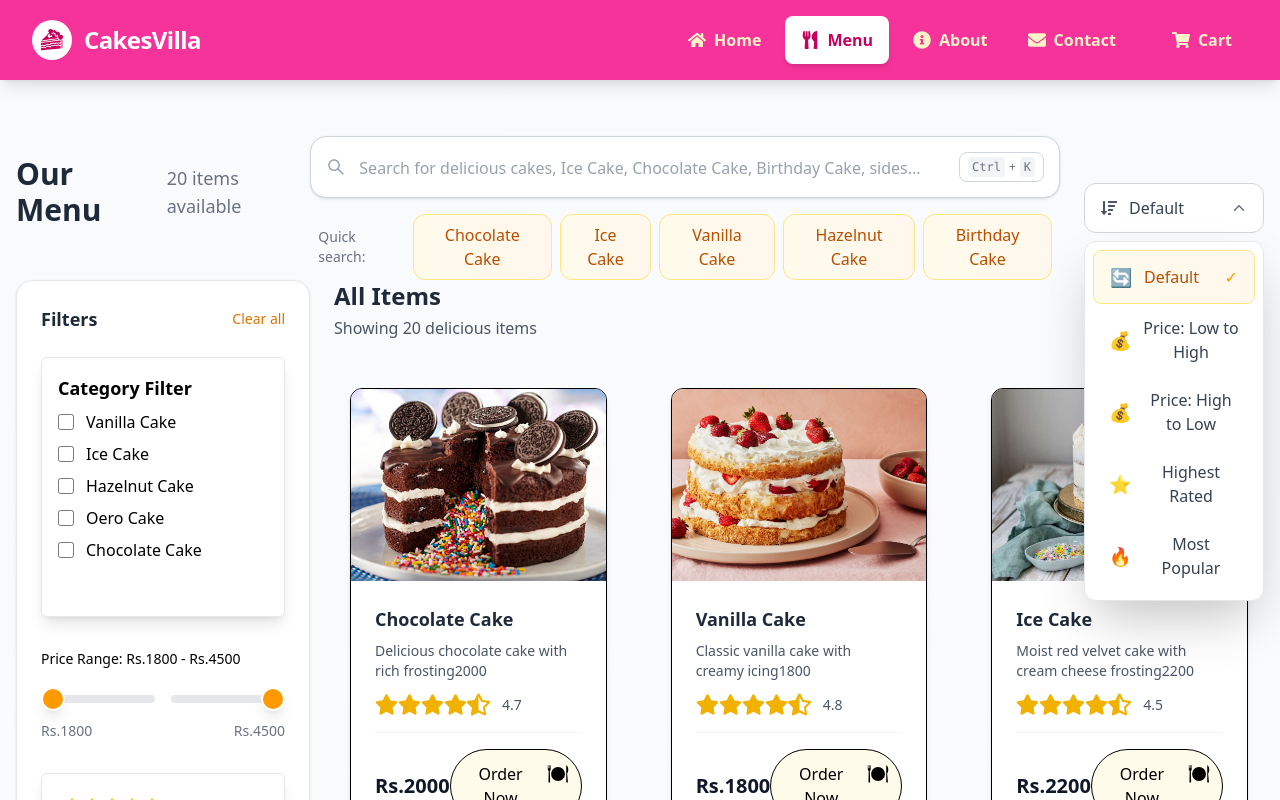
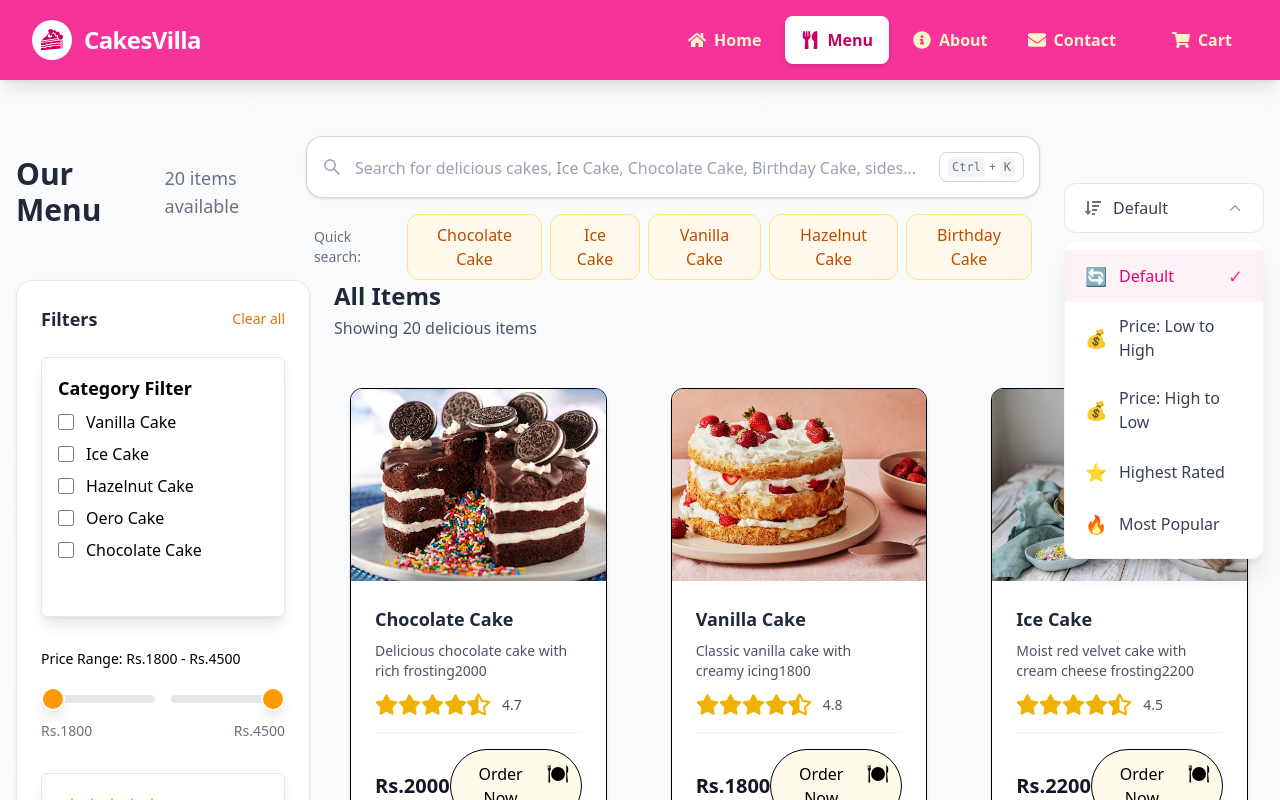
Before and after one commit to Hammad-000/cake, a React (Vite) app: page /menu in a window 1280 px wide. Both pictures are taken after a click on the button "Default". Shown: the top 800 px of the page. Built offline with nearby package versions, Linux system fonts and the light colour scheme.

Commit message:
sorting dropdown  fix

```diff
--- a/src/components/SortingFilter.jsx
+++ b/src/components/SortingFilter.jsx
@@ -10,7 +10,7 @@ function SortingFilter({ handleSorting, currentSort }) {
     { value: "price-low", label: "Price: Low to High", icon: "💰" },
     { value: "price-high", label: "Price: High to Low", icon: "💰" },
     { value: "rating", label: "Highest Rated", icon: "⭐" },
-    { value: "popular", label: "Most Popular", icon: "🔥" }
+    { value: "popular", label: "Most Popular", icon: "🔥" },
   ];
 
   const handleSortChange = (value) => {
@@ -18,46 +18,55 @@ function SortingFilter({ handleSorting, currentSort }) {
     setIsOpen(false);
   };
 
-  const currentLabel = sortOptions.find(opt => opt.value === currentSort)?.label || "Sort by";
+  const currentLabel =
+    sortOptions.find((opt) => opt.value === currentSort)?.label || "Sort by";
 
   return (
     <div className="relative">
+      {/* Dropdown Button */}
       <button
         onClick={() => setIsOpen(!isOpen)}
-        className="hidden lg:flex items-center gap-3 px-4 py-3 bg-white border border-gray-300 rounded-xl hover:border-amber-400 hover:shadow-md transition-all duration-300 min-w-[180px]"
+        className="hidden lg:flex items-center gap-3 cursor-pointer px-5 py-3 bg-white border border-gray-200 rounded-xl hover:border-pink-300 hover:shadow-md transition-all duration-200 min-w-[200px] group"
       >
-        <FaSortAmountDown className="text-gray-600" />
-        <span className="text-gray-700 font-medium">{currentLabel}</span>
-        <IoChevronDown className={`text-gray-500 ml-auto transition-transform ${isOpen ? 'rotate-180' : ''}`} />
+        <FaSortAmountDown className="text-gray-500 group-hover:text-pink-500 transition-colors" />
+        <span className="text-gray-700 font-medium flex-1 text-left">
+          {currentLabel}
+        </span>
+        <IoChevronDown
+          className={`text-gray-400 transition-transform duration-200 ${
+            isOpen ? "rotate-180 " : ""
+          }`}
+        />
       </button>
 
       {/* Dropdown Menu */}
       {isOpen && (
         <>
+          {/* Backdrop for mobile */}
           <div
             className="fixed inset-0 z-40 lg:hidden"
             onClick={() => setIsOpen(false)}
           />
-          <div className="absolute top-full left-0 mt-2 w-full bg-white rounded-xl shadow-2xl border border-gray-200 z-50 overflow-hidden">
-            <div className="p-2">
+
+          {/* Dropdown Panel */}
+          <div className="absolute top-full left-0 mt-2 w-full  bg-white rounded-xl shadow-xl border border-gray-100 z-50 overflow-hidden py-2 animate-fadeIn">
             {sortOptions.map((option) => (
               <button
                 key={option.value}
                 onClick={() => handleSortChange(option.value)}
-                  className={`w-full flex items-center gap-3 px-4 py-3 rounded-lg transition-all ${
+                className={`w-full flex items-center gap-3 px-5 py-3 cursor-pointer hover:bg-pink-50 transition-colors ${
                   currentSort === option.value
-                      ? "bg-gradient-to-r from-amber-50 to-orange-50 text-amber-700 border border-amber-200"
-                      : "hover:bg-gray-50 text-gray-700"
+                    ? "bg-pink-50 text-pink-600 font-medium"
+                    : "text-gray-700"
                 }`}
               >
                 <span className="text-lg">{option.icon}</span>
-                  <span className="font-medium">{option.label}</span>
+                <span className="flex-1 text-left">{option.label}</span>
                 {currentSort === option.value && (
-                    <span className="ml-auto text-amber-500">✓</span>
+                  <span className="text-pink-500 text-lg">✓</span>
                 )}
               </button>
             ))}
-            </div>
           </div>
         </>
       )}
```
Lines whose indentation alone changed are shown as unchanged.
